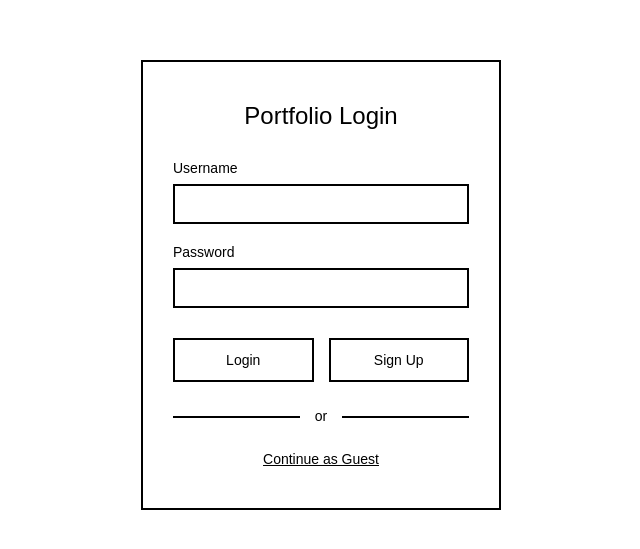
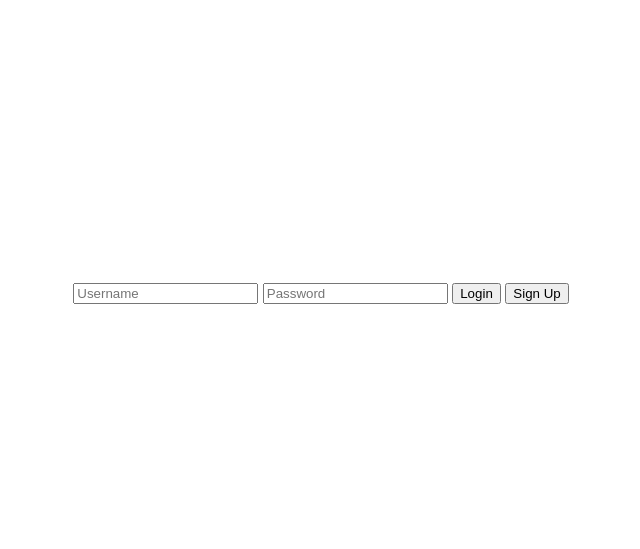
Before and after one commit to KyleS1227/ArtGallery, a website: page ArtGallery/login.html in a window 1280 px wide. Shown: the part 115-664 px from the top of the page, without its empty margins (319-959 px from the left). Drawn offline with Linux system fonts and the light colour scheme.

Commit message:
Update login.html

```diff
--- a/ArtGallery/login.html
+++ b/ArtGallery/login.html
@@ -1,201 +1,49 @@
 <!DOCTYPE html>
 <html lang="en">
 <head>
-    <meta charset="UTF-8">
-    <meta name="viewport" content="width=device-width, initial-scale=1.0">
-    <title>Login - Artist Portfolio</title>
-    <style>
-        * {
-            margin: 0;
-            padding: 0;
-            box-sizing: border-box;
-        }
+<meta charset="UTF-8">
+<title>Login</title>
+<meta name="viewport" content="width=device-width, initial-scale=1.0">
 
-        body {
-            font-family: Arial, sans-serif;
-            background-color: white;
-            display: flex;
-            justify-content: center;
-            align-items: center;
-            min-height: 100vh;
-        }
+<style>
+body {
+  font-family: Arial;
+  display: flex;
+  justify-content: center;
+  align-items: center;
+  height: 100vh;
+}
+@media (prefers-color-scheme: dark) {
+  body { background:#111; color:#eee; }
+  input, button { background:#111; color:#eee; border:2px solid #eee; }
+}
+</style>
+</head>
 
-        .container {
-            width: 100%;
-            max-width: 400px;
-            padding: 20px;
+<body>
+<form id="form">
+  <input id="username" placeholder="Username" required>
+  <input id="password" type="password" placeholder="Password" required>
+  <button type="button" id="login">Login</button>
+  <button type="button" id="signup">Sign Up</button>
+</form>
 
-        }
+<script>
+async function send(path) {
+  const res = await fetch(path, {
+    method:"POST",
+    headers:{ "Content-Type":"application/json" },
+    body: JSON.stringify({
+      username: username.value,
+      password: password.value
+    })
+  });
+  if (!res.ok) alert("Auth failed");
+  else location.href = "index.html";
+}
 
-        .login-box {
-            border: 2px solid black;
-            padding: 40px 30px;
-            background-color: white;
-        }
-
-        h1 {
-            text-align: center;
-            margin-bottom: 30px;
-            font-size: 24px;
-            font-weight: normal;
-        }
-
-        .input-group {
-            margin-bottom: 20px;
-        }
-
-        label {
-            display: block;
-            margin-bottom: 8px;
-            font-size: 14px;
-        }
-
-        input[type="text"],
-        input[type="password"] {
-            width: 100%;
-            padding: 10px;
-            border: 2px solid black;
-            font-size: 14px;
-            background-color: white;
-        }
-
-        input[type="text"]:focus,
-        input[type="password"]:focus {
-            outline: none;
-            border-color: #333;
-        }
-
-        .button-group {
-            display: flex;
-            gap: 15px;
-            margin-top: 30px;
-        }
-
-        button {
-            flex: 1;
-            padding: 12px;
-            border: 2px solid black;
-            background-color: white;
-            font-size: 14px;
-            cursor: pointer;
-            transition: all 0.2s;
-        }
-
-        button:hover {
-            background-color: black;
-            color: white;
-        }
-
-        .divider {
-            text-align: center;
-            margin: 25px 0;
-            position: relative;
-        }
-
-        .divider::before {
-            content: '';
-            position: absolute;
-            top: 50%;
-            left: 0;
-            right: 0;
-            height: 2px;
-            background-color: black;
-        }
-
-        .divider span {
-            background-color: white;
-            padding: 0 15px;
-            position: relative;
-            z-index: 1;
-            font-size: 14px;
-        }
-
-        .alternate-action {
-            text-align: center;
-            margin-top: 20px;
-        }
-
-        .alternate-action a {
-            color: black;
-            text-decoration: underline;
-            font-size: 14px;
-        }
-
-        .alternate-action a:hover {
-            text-decoration: none;
-        }
-         @media (prefers-color-scheme: dark) {
-            body{
-                background-color: #1a1a1a;
-                color: #eee;
-            }
-            .login-box{
-                background-color: #1a1a1a;
-            }
-            button{
-                background-color: #1a1a1a;
-                color: #eee;
-                border: 2px solid #eee;
-            }
-            button:hover {
-                background-color: #eee;
-                color: #1a1a1a;
-            }
-            .login-box{
-             border: 2px solid #eee;
-            }
-            .alternate-action a{
-                color: #eee;
-            }
-             .divider::before {
-                background-color: #eee;
-             }
-             .divider span {
-                color: #1a1a1a;
-             }
-            input[type="text"],
-            input[type="password"] {
-                background-color: #1a1a1a;
-                color: #eee;
-                border: 2px solid #eee;
-
-            }
-
-        }
-
-    </style>
-    <link rel="icon" href="images/iconSmall.png" type="image/png">
-</head>
-<body>
-    <div class="container">
-        <div class="login-box">
-            <h1>Portfolio Login</h1>
-
-            <form>
-                <div class="input-group">
-                    <label for="username">Username</label>
-                    <input type="text" id="username" name="username">
-                </div>
-
-                <div class="input-group">
-                    <label for="password">Password</label>
-                    <input type="password" id="password" name="password">
-                </div>
-
-                <div class="button-group">
-                    <button type="submit">Login</button>
-                    <button type="button">Sign Up</button>
-                </div>
-            </form>
-
-            <div class="divider">
-                <span>or</span>
-            </div>
-
-            <div class="alternate-action">
-                <a href="#">Continue as Guest</a>
-            </div>
-        </div>
-    </div>
+login.onclick = () => send("/api/login");
+signup.onclick = () => send("/api/signup");
+</script>
 </body>
 </html>
```
